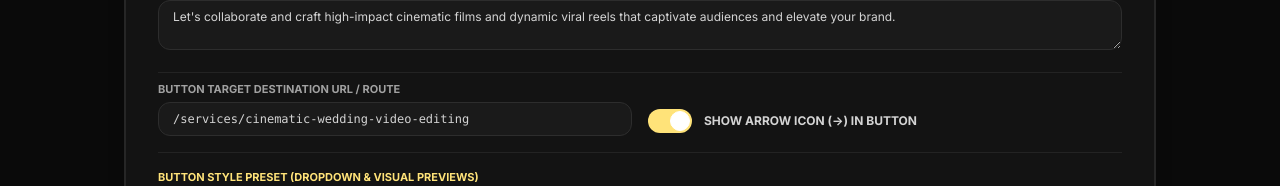
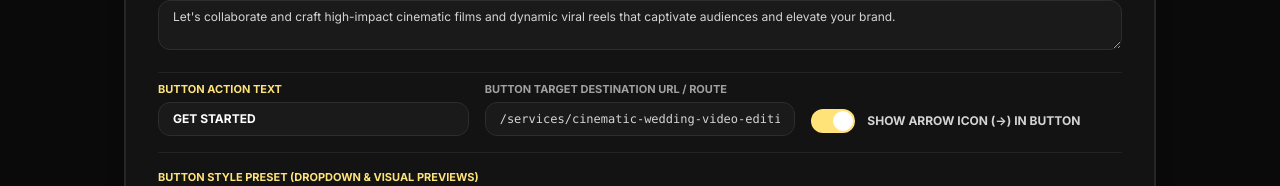
Before and after one commit to alramim07/flipthelense, a React (Vite) app in the folder client/: page /admin/pages/home-builder in a window 1280 px wide. Shown: the part 5566-5752 px from the top of the page. Built offline with nearby package versions, Linux system fonts and the light colour scheme; no server answers.

Commit message:
feat(builder): add button action text input directly above button preview

```diff
--- a/client/src/pages/HomePageBuilder.jsx
+++ b/client/src/pages/HomePageBuilder.jsx
@@ -1650,8 +1650,24 @@ export default function HomePageBuilder() {
               />
             </div>
 
-            {/* Target Destination Link & Arrow Toggle */}
-            <div className="grid grid-cols-1 sm:grid-cols-2 gap-4 pt-2 border-t border-[#232323]">
+            {/* Target Destination Link, Button Action Label & Arrow Toggle */}
+            <div className="grid grid-cols-1 sm:grid-cols-3 gap-4 pt-2 border-t border-[#232323]">
+              <div>
+                <label className="block text-[11px] uppercase font-bold text-[#FFE379] mb-1">
+                  Button Action Text
+                </label>
+                <input
+                  type="text"
+                  value={homeData.cta?.buttonText || ''}
+                  onChange={(e) => setHomeData({
+                    ...homeData,
+                    cta: { ...homeData.cta, buttonText: e.target.value }
+                  })}
+                  placeholder="e.g. GET STARTED or BOOK NOW"
+                  className="w-full px-3.5 py-2 bg-[#1A1A1A] border border-[#2D2D2D] rounded-xl text-xs font-bold text-white focus:border-[#FFE379] focus:outline-none uppercase"
+                />
+              </div>
+
               <div>
                 <label className="block text-[11px] uppercase font-bold text-neutral-400 mb-1">
                   Button Target Destination URL / Route
```
